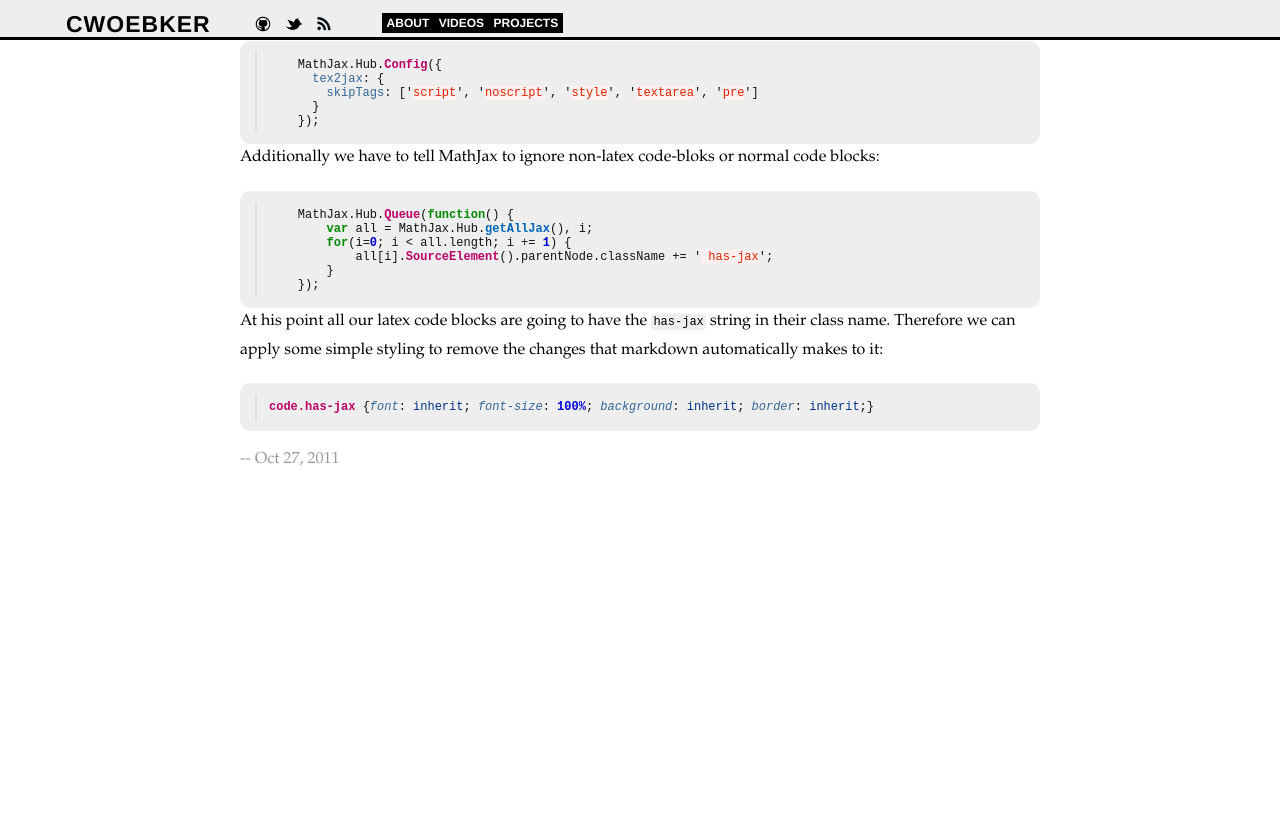
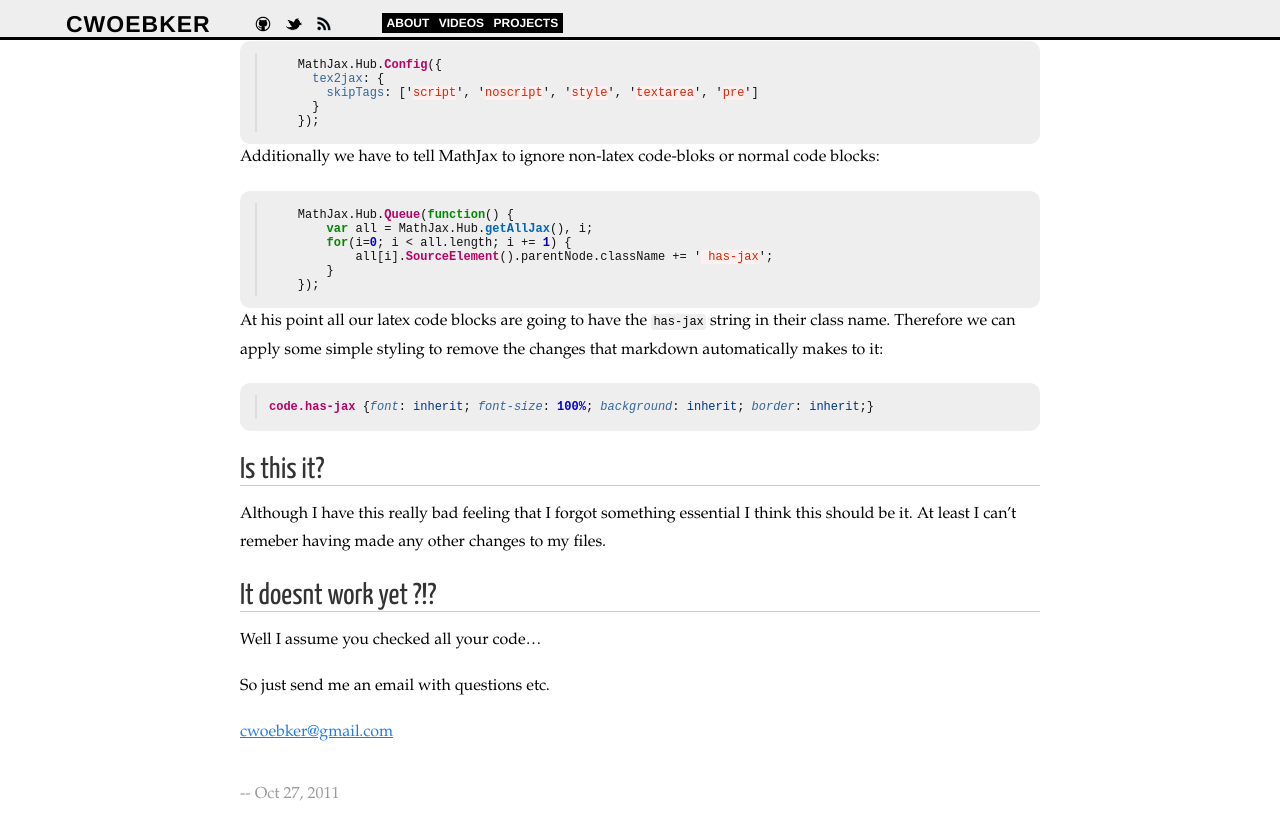
Before and after one commit to cwoebker/.com, a Jekyll site: the page built from _posts/2011-10-27-latex-math-magic.markdown, in a window 1280 px wide and 900 px high, scrolled down 1864 px. Shown: the top 840 px of the window. Built offline with Jekyll 4.4.1, drawn with Linux system fonts in a browser that asks for light colours; nearby versions of some CDN libraries; Markdown is read by kramdown in place of the engine named in the settings; formulas are drawn with MathJax 3; comment, search, counter and statistics services are not loaded; before the commit the page ends 2429 px from its top, so only the background shows below that.

Commit message:
post done

```diff
--- a/_posts/2011-10-27-latex-math-magic.markdown
+++ b/_posts/2011-10-27-latex-math-magic.markdown
@@ -94,6 +94,18 @@ At his point all our latex code blocks are going to have the `has-jax` string in
 code.has-jax {font: inherit; font-size: 100%; background: inherit; border: inherit;}
 {% endhighlight %}
 
+## Is this it?
+
+Although I have this really bad feeling that I forgot something essential I think this should be it. At least I can't remeber having made any other changes to my files.
+
+## It doesnt work yet ?!?
+
+Well I assume you checked all your code…
+
+So just send me an email with questions etc.
+
+<cwoebker@gmail.com>
+
 [Markdown]: http://daringfireball.net/projects/markdown/
 [MathJax]: http://www.mathjax.org/
 [Github Pages]: http://pages.github.com/
```
